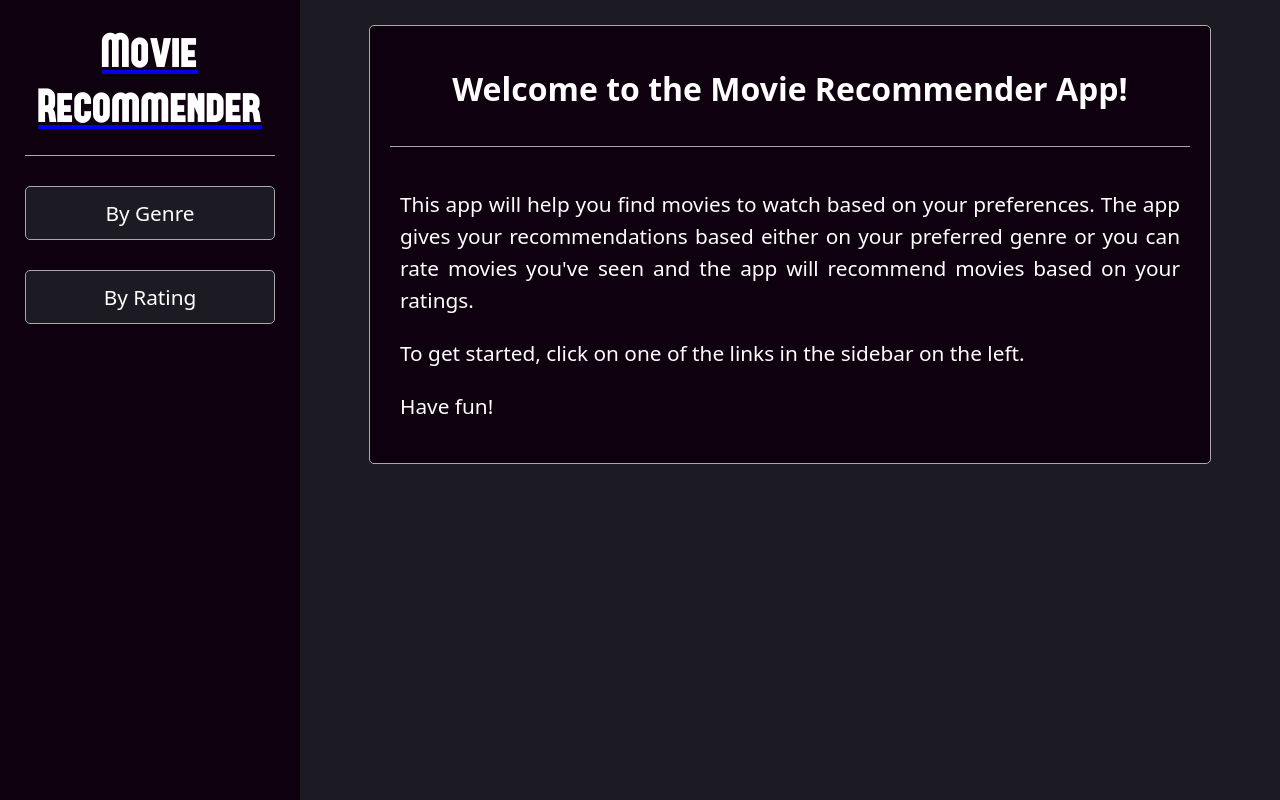
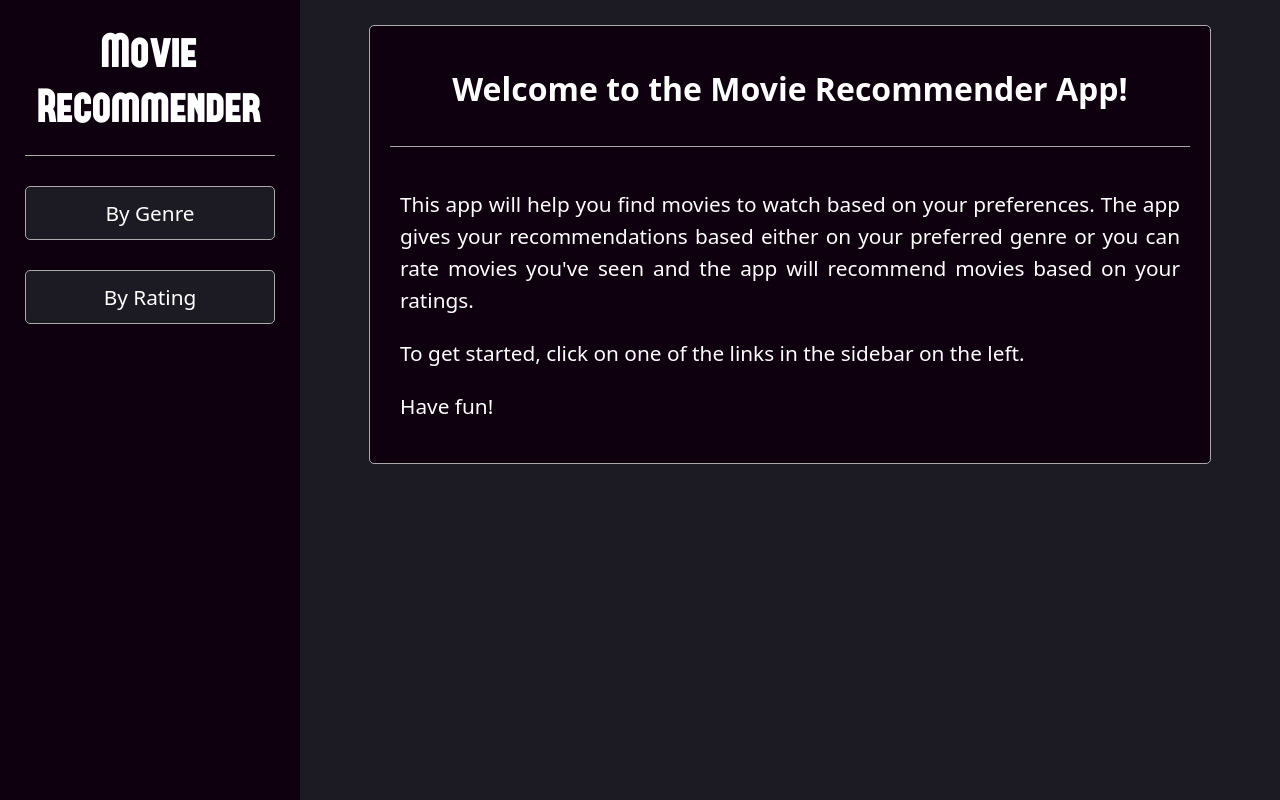
Before and after one commit to jonasjansen/movie-recommender-app, a Vue app in the folder app/: page / in a window 1280 px wide. Built offline with nearby package versions, Linux system fonts and the light colour scheme.

Commit message:
Styling.

```diff
--- a/app/src/App.vue
+++ b/app/src/App.vue
@@ -51,6 +51,11 @@ export default {
   padding-bottom: 20px;
   border-bottom: 1px solid darkgray;
   margin-bottom: 30px;
+  text-decoration: None;
+}
+
+.logo-link {
+  text-decoration: None;
 }
 
 .instructions {
```
